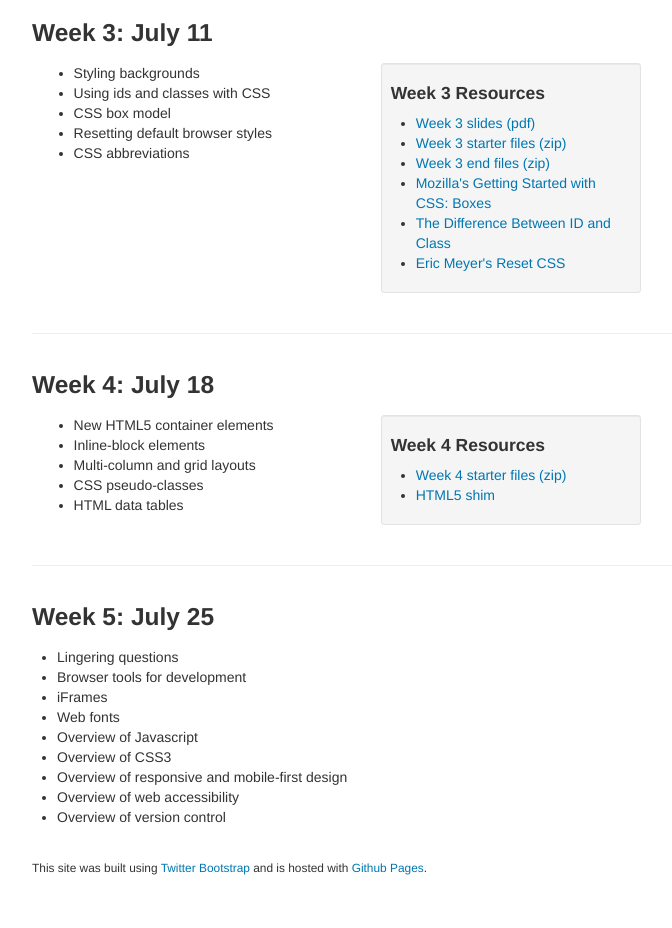
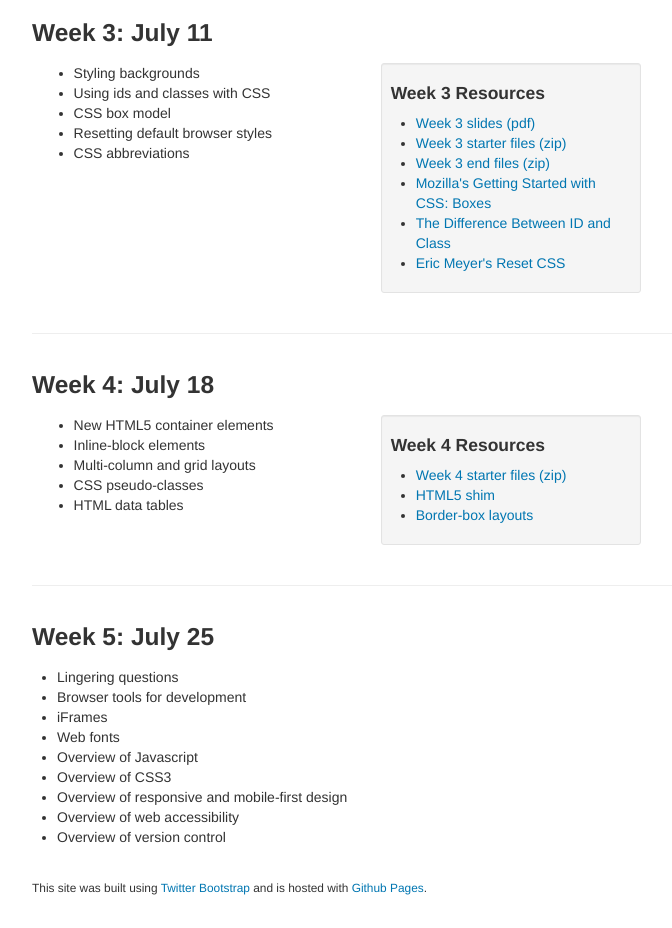
Before and after one commit to dpersing/dpersing.github.io, a plain HTML site: page svc/index.html in a window 1280 px wide. Shown: the part 1141-2069 px from the top of the page, without its empty margins (116-788 px from the left). Drawn offline with nearby package versions, Linux system fonts and the light colour scheme.

Commit message:
adding border-box link to resources

```diff
--- a/svc/index.html
+++ b/svc/index.html
@@ -155,6 +155,7 @@
 						<ul>
 							<li><a href="code/week4start.zip">Week 4 starter files (zip)</a></li>
 							<li><a href="https://code.google.com/p/html5shim/">HTML5 shim</a></li>
+							<li><a href="http://www.paulirish.com/2012/box-sizing-border-box-ftw/">Border-box layouts</a></li>
 						</ul>
 					</div>
 				</section>
```
